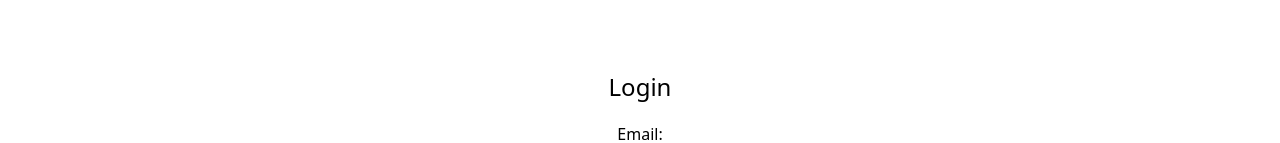
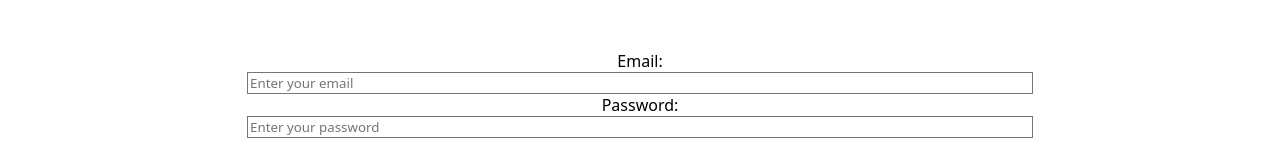
Before and after one commit to HendrixCliff/CoffeeBean_Dev_Inventory, a React (Vite) app: page /login in a window 1280 px wide. Shown: the part 438-581 px from the top of the page. Built offline with nearby package versions, Linux system fonts and the light colour scheme; a web font is replaced by a local one.

Commit message:
Moreover

```diff
--- a/src/components/ForgotPasswordComponent.tsx
+++ b/src/components/ForgotPasswordComponent.tsx
@@ -25,7 +25,7 @@ const ForgotPassword: React.FC = () => {
            <Link className="absolute max-[600px]:top-[-12.4em] bottom-[-7em] max-[600px]:left-[-3em] left-[1em]" to="/"><GiExitDoor size={36} color={'#2631ff'} className="" /></Link>
          </section>
       <section className="bg-white mt-[15em] p-8 rounded-lg shadow-lg w-full max-w-md">
-        <h2 className="text-2xl font-semibold mb-6 text-center">Forgot Password</h2>
+
 
         <form onSubmit={handleSubmit} className="space-y-4">
           <div className="flex flex-col">
--- a/src/components/LoginComponent.tsx
+++ b/src/components/LoginComponent.tsx
@@ -45,7 +45,7 @@ const Login: React.FC = () => {
    </Link>
 </section>
       <section className="bg-white max-[600px]:mt-[-25em] mt-[-22em] p-8 rounded-lg shadow-lg w-full max-w-md">
-        <h2 className="text-2xl font-semibold mb-6 text-center text-blue-600">Login</h2>
+
 
         <form onSubmit={handleSubmit} className="space-y-4">
           <div className="flex flex-col">
--- a/src/components/ResetPasswordComponent.tsx
+++ b/src/components/ResetPasswordComponent.tsx
@@ -35,7 +35,7 @@ const ResetPassword: React.FC = () => {
            <Link className="absolute max-[600px]:top-[5.4em] max-[600px]:left-[-.3em] top-[7em] left-[1em]" to="/"><GiExitDoor size={36} color={'#2631ff'} className="" /></Link>
         </section>
       <section className="bg-white p-8 mt-[22em] rounded-lg shadow-lg w-full max-w-md">
-        <h2 className="text-2xl font-semibold mb-6 text-center">Reset Password</h2>
+
 
         <form onSubmit={handleSubmit} className="space-y-4">
           <div className="flex flex-col">
--- a/src/components/SignUpComponent.tsx
+++ b/src/components/SignUpComponent.tsx
@@ -27,7 +27,7 @@ const SignUp: React.FC = () => {
         <Link className="absolute w-[8em] max-[600px]:top-[-1.4em] top-[-2em] max-[600px]:left-[-3em] left-[-3em]" to="/"><GiExitDoor size={42} color={'##2631ff'} className="" /></Link>
       </section>
       <section className="bg-white mt-[12.5em] p-8 rounded-lg shadow-lg w-full max-w-md">
-        <h2 className="text-2xl font-semibold mb-6 text-center">Sign Up</h2>
+
 
         <form onSubmit={handleSubmit} className="space-y-4">
           <div className="flex flex-col">
```
